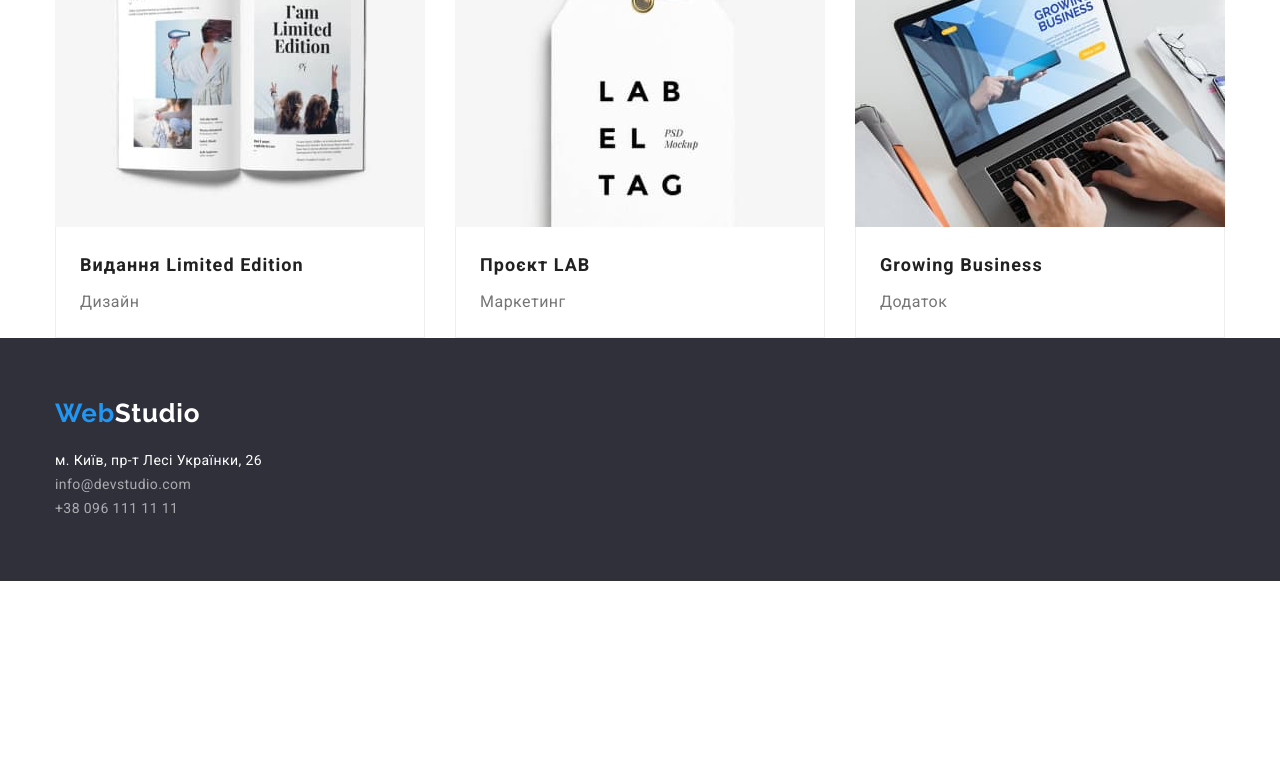
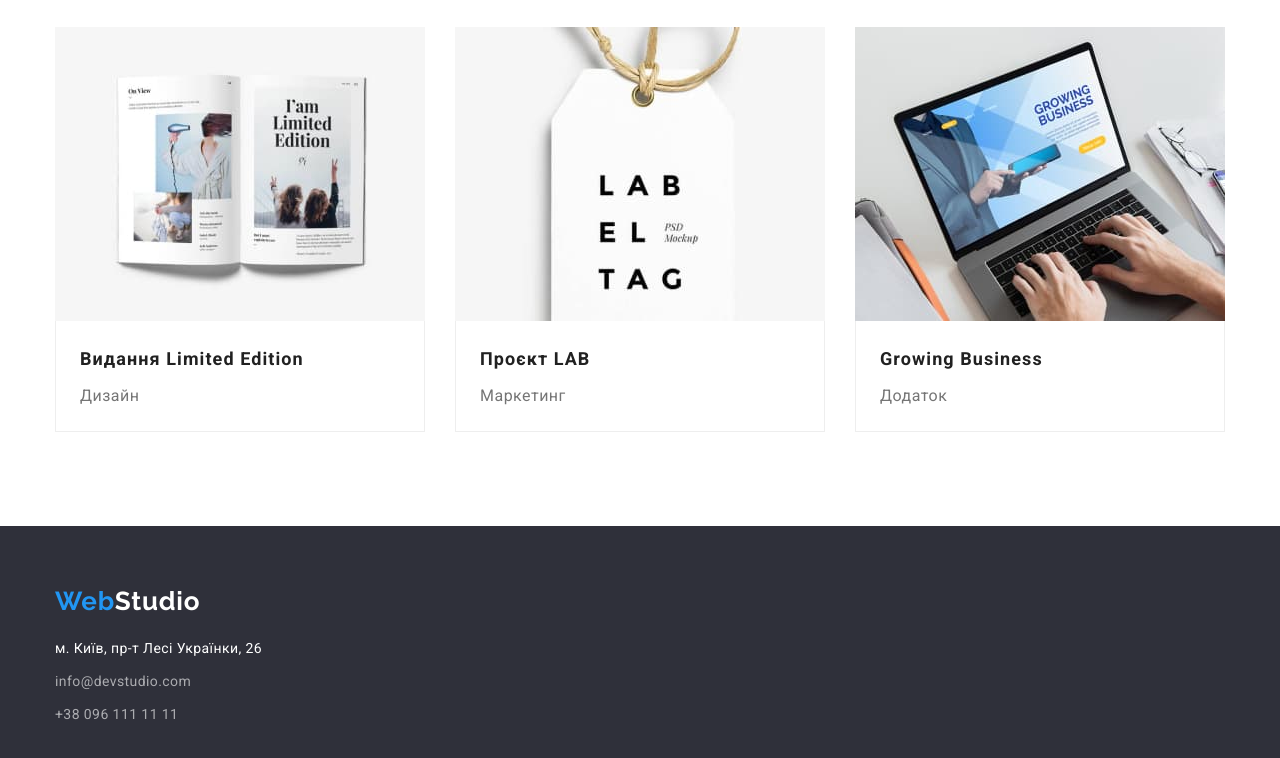
Before and after one commit to Oleksandr-Stepenko/goit-markup-hw-03, a plain HTML site: page portfolio.html in a window 1280 px wide. Shown: the part 1106-1864 px from the top of the page. Before the commit the page ends 1687 px from the top, so only its background shows below. Drawn offline with nearby package versions, Linux system fonts and the light colour scheme.

Commit message:
Update portfolio.html

```diff
--- a/portfolio.html
+++ b/portfolio.html
@@ -57,7 +57,7 @@
     </header>
     <main>
       <!-- Портфоліо -->
-      <section>
+      <section class="section">
         <div class="container">
           <h1 class="visually-hidden">Портфоліо</h1>
           <ul class="filter-list list">
@@ -192,12 +192,9 @@
     <!-- Підвал -->
     <footer class="footer">
       <div class="container">
-        <div class="container-footer">
-          <a class="logo" href="./index.html"
-            ><span class="logo-web">Web</span
-            ><span class="studio-footer">Studio</span></a
-          >
-        </div>
+        <a class="logo" href="./index.html"
+          ><span class="logo-web">Web</span
+          ><span class="studio-footer">Studio</span></a>
         <address>
           <ul class="address-list list">
             <li>
@@ -209,12 +206,12 @@
                 >м. Київ, пр-т Лесі Українки, 26</a
               >
             </li>
-            <li>
+            <li class="address-list-item">
               <a class="address-link link" href="mailto:info@devstudio.com"
                 >info@devstudio.com</a
               >
             </li>
-            <li>
+            <li class="address-list-item">
               <a class="address-link link" href="tel:+380961111111"
                 >+38 096 111 11 11</a
               >
```
